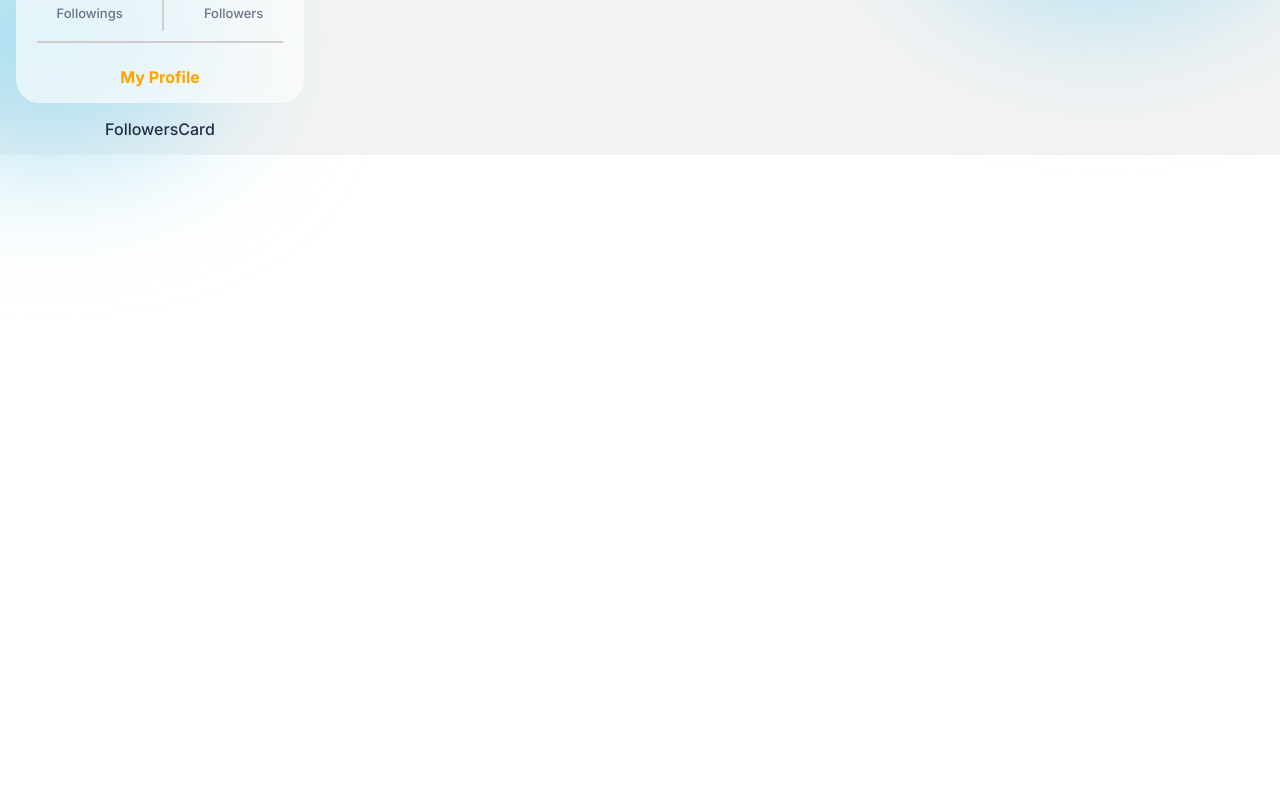
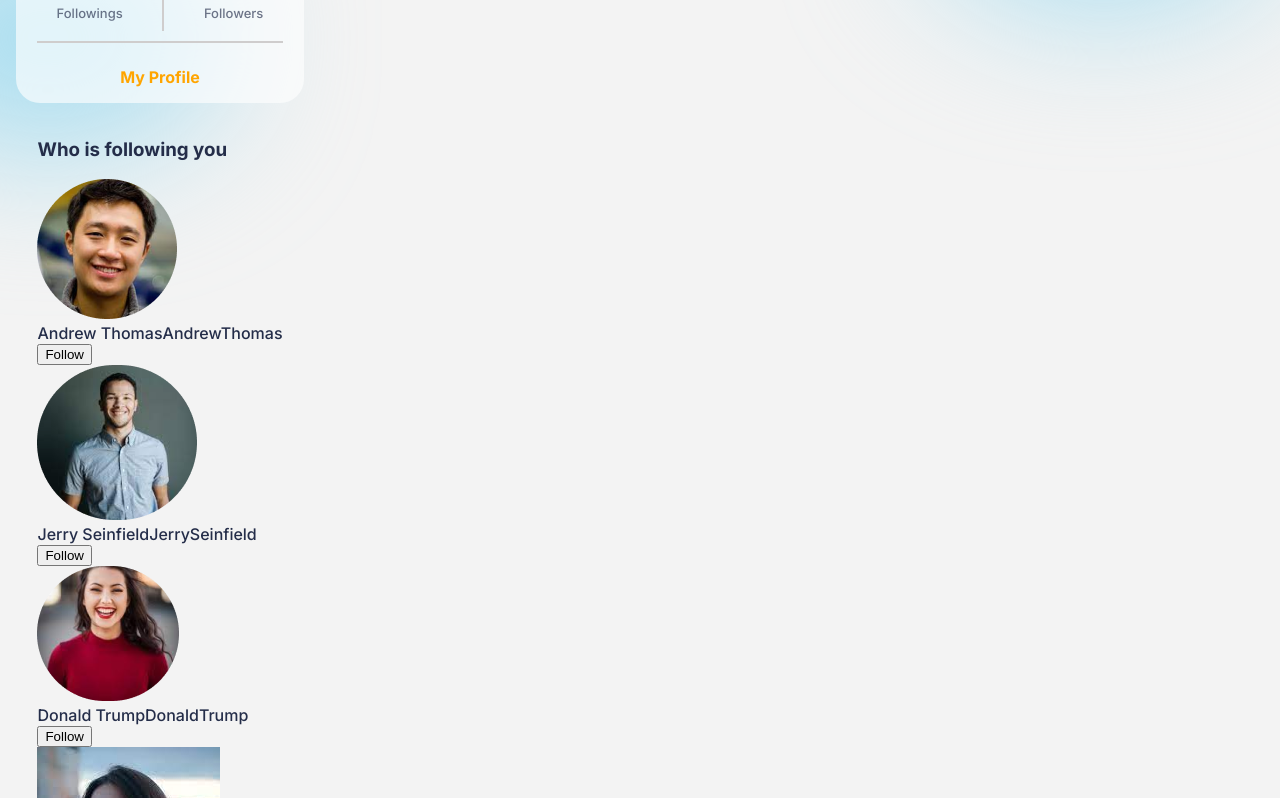
Before and after one commit to razaj96/social-media-app, a React (Create React App) app: page / in a window 1280 px wide. Shown: the part 362-1160 px from the top of the page. Before the commit the page ends 800 px from the top, so only its background shows below. Built offline with nearby package versions, Linux system fonts and the light colour scheme.

Commit message:
added in follower templates to the following section on the homepage

```diff
--- a/src/components/FollowersCard/FollowersCard.jsx
+++ b/src/components/FollowersCard/FollowersCard.jsx
@@ -1,7 +1,26 @@
 import "./FollowersCard.css";
+import { Followers } from "../../Data/FollowersData";
 
 const FollowersCard = () => {
-  return <div>FollowersCard</div>;
+  return (
+    <div className="FollowersCard">
+      <h3>Who is following you</h3>
+      {Followers.map((follower, id) => {
+        return (
+          <div className="follower">
+            <div>
+              <img src={follower.img} alt="" className="followerImg" />
+              <div className="name">
+                <span>{follower.name}</span>
+                <span>{follower.username}</span>
+              </div>
+            </div>
+            <button>Follow</button>
+          </div>
+        );
+      })}
+    </div>
+  );
 };
 
 export default FollowersCard;
```
